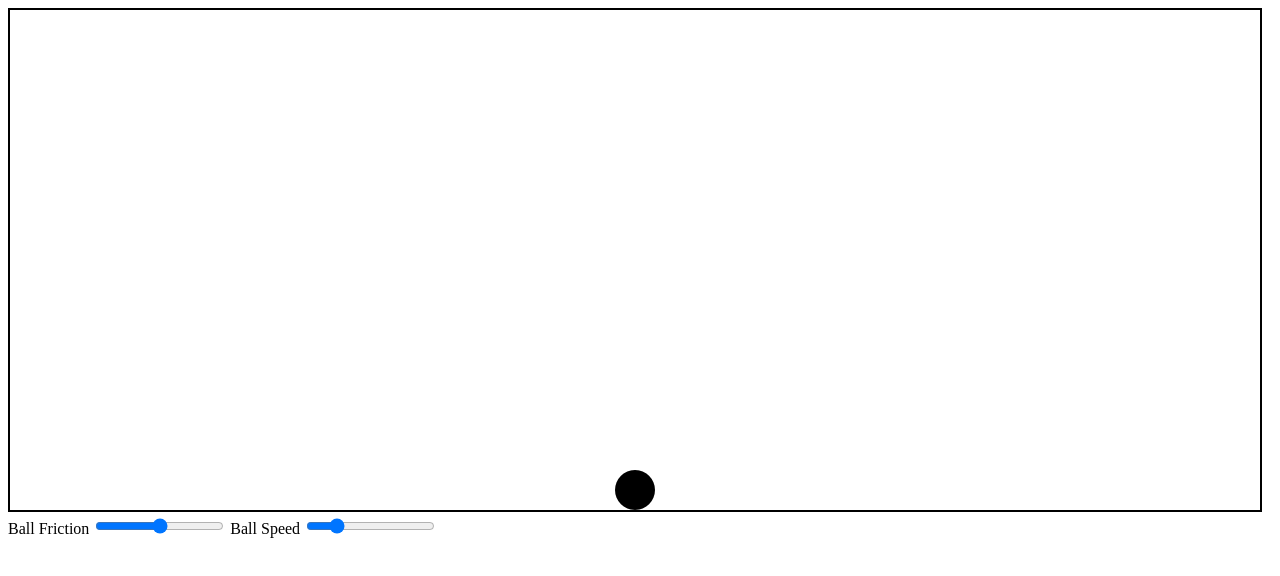
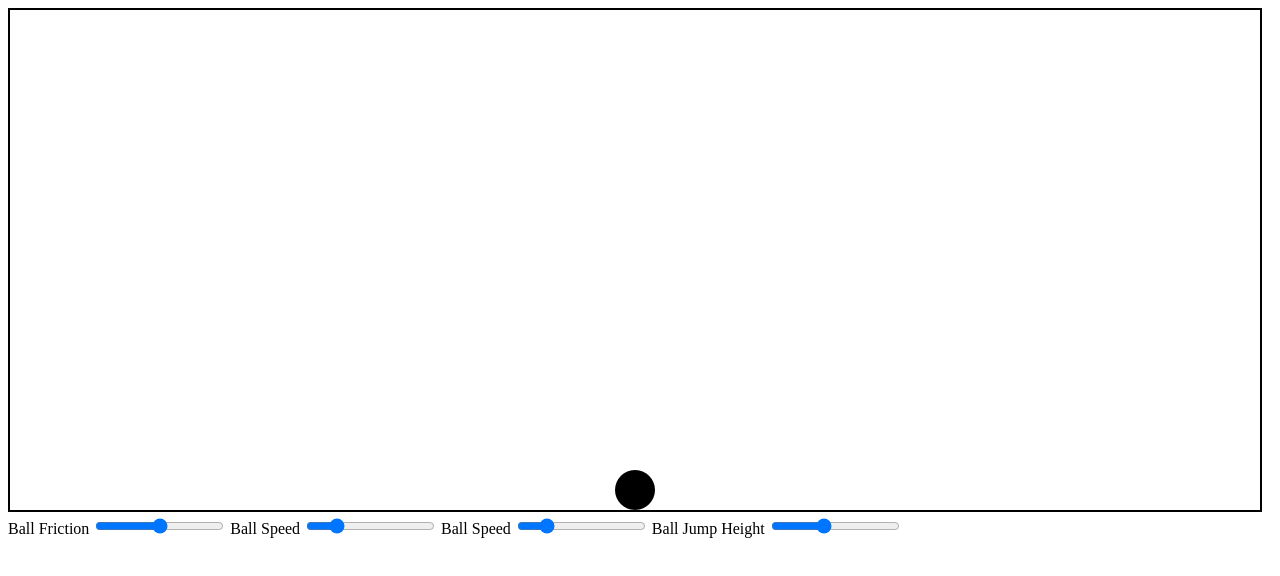
Before and after one commit to MartinTintin3/Gravity, a plain HTML site: page index.html in a window 1280 px wide. Drawn offline with Linux system fonts and the light colour scheme.

Commit message:
Update index.html

```diff
--- a/index.html
+++ b/index.html
@@ -12,6 +12,10 @@
     <input id="ballFriction" type="range" name="ballFriction" min="0" max="1" step="0.1">
     <label for="ballFriction">Ball Speed</label>
     <input id="ballSpeed" type="range" name="ballSpeed" min="0" max="50" step="1" value="10">
+    <label for="ballFriction">Ball Speed</label>
+    <input id="ballSpeed" type="range" name="ballSpeed" min="0" max="50" step="1" value="10">
+    <label for="ballFriction">Ball Jump Height</label>
+    <input id="ballJumpHeight" type="range" name="ballJumpHeight" min="0" max="50" step="1" value="20">
     <script src="js/ball.js"></script>
     <script src="js/main.js"></script>
   </body>
```
